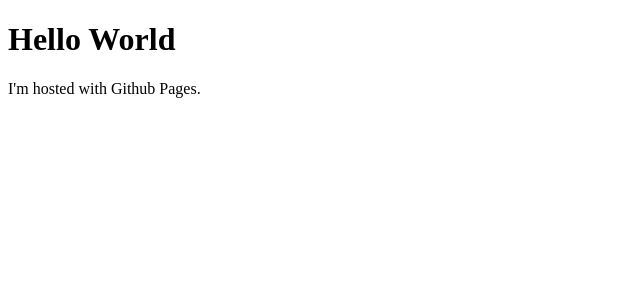
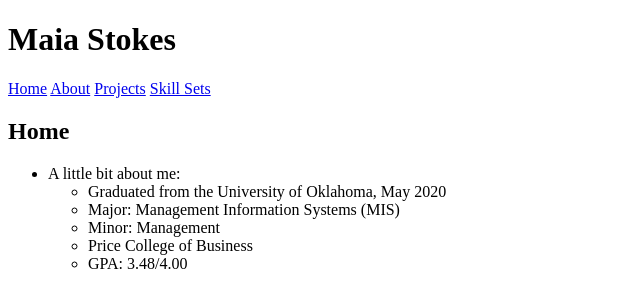
Before and after one commit to maiastokes/maiastokes.github.io, a plain HTML site: page index.html in a window 1280 px wide. Shown: the whole page, without its empty margins (0-640 px from the left). Drawn offline with Linux system fonts and the light colour scheme.

Commit message:
Home page

```diff
--- a/index.html
+++ b/index.html
@@ -4,12 +4,30 @@
 <head>
     <meta charset="utf-8" />
     <title>Maia Stokes - Personal Website</title>
+    <h1> Maia Stokes </h1>
     <link rel="stylesheet" href="style.css" />
 </head>
 
 <body>
+<div class="navigationTab">
+    <a class="active"  href="index.html">Home</a>
+    <a href="About.html">About</a>
+    <a href="Projects.html">Projects</a>
+    <a href="Skills.html">Skill Sets</a>
+</div>
 
-<h1>Hello World</h1>
-<p>I'm hosted with Github Pages.</p>
+<h2>Home</h2>
+<div class="card">
+    <ul>
+        <li>
+            A little bit about me:<ul>
+            <li>Graduated from the University of Oklahoma, May 2020</li>
+             <li>Major: Management Information Systems (MIS)</li>
+            <li>Minor: Management</li>
+            <li>Price College of Business</li>
+            <li>GPA: 3.48/4.00</li>
+             </ul>
+        </li>
+    </ul>
+</div>
 </body>
-</html>
```
